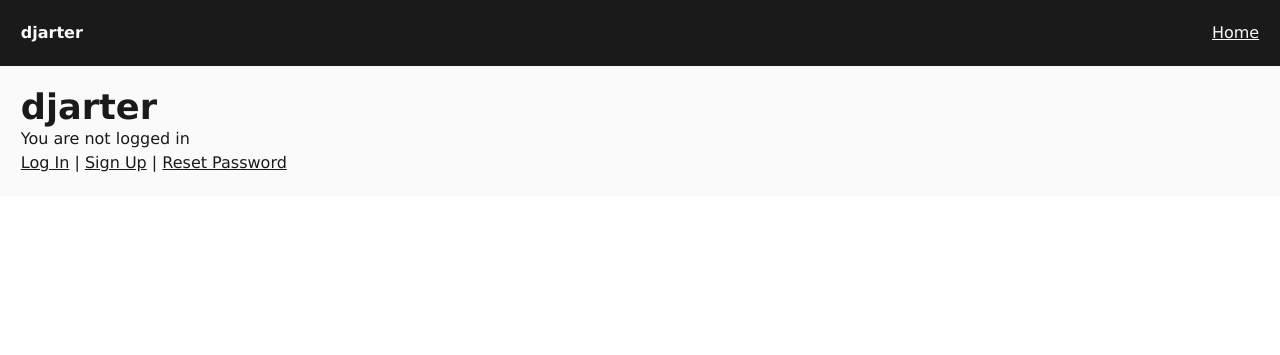
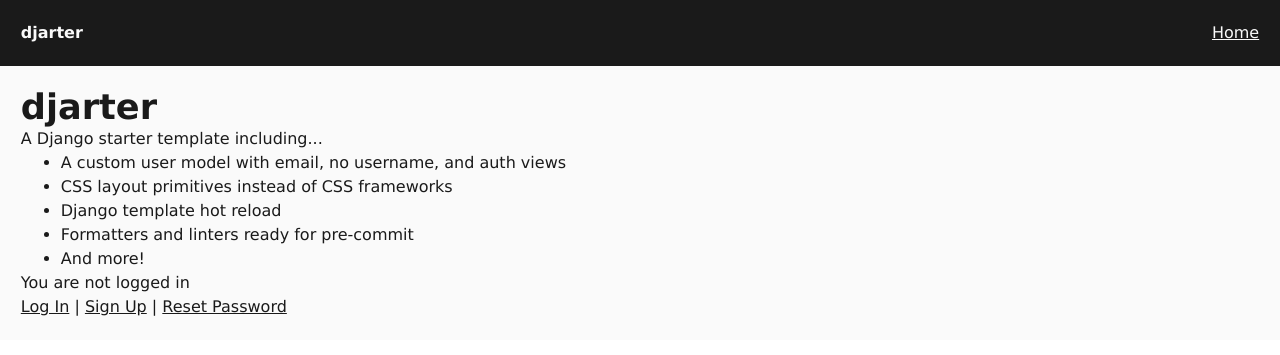
Before and after one commit to lancegoyke/djarter, a Django app: page / in a window 1280 px wide. Shown: the top 355 px of the page. Run offline with Django 4.2, Linux system fonts and the light colour scheme; parts of the project's set-up code (start-up, migrations or seed data) failed here and were passed over.

Commit message:
add bit about template hot reload

```diff
--- a/templates/home.html
+++ b/templates/home.html
@@ -4,6 +4,14 @@
 {% endblock title %}
 {% block content %}
   <h1>djarter</h1>
+  <p>A Django starter template including...</p>
+  <ul>
+    <li>A custom user model with email, no username, and auth views</li>
+    <li>CSS layout primitives instead of CSS frameworks</li>
+    <li>Django template hot reload</li>
+    <li>Formatters and linters ready for pre-commit</li>
+    <li>And more!</li>
+  </ul>
   {% if user.is_authenticated %}
     <p>Hi {{ user.email }}!</p>
     <p>
```
